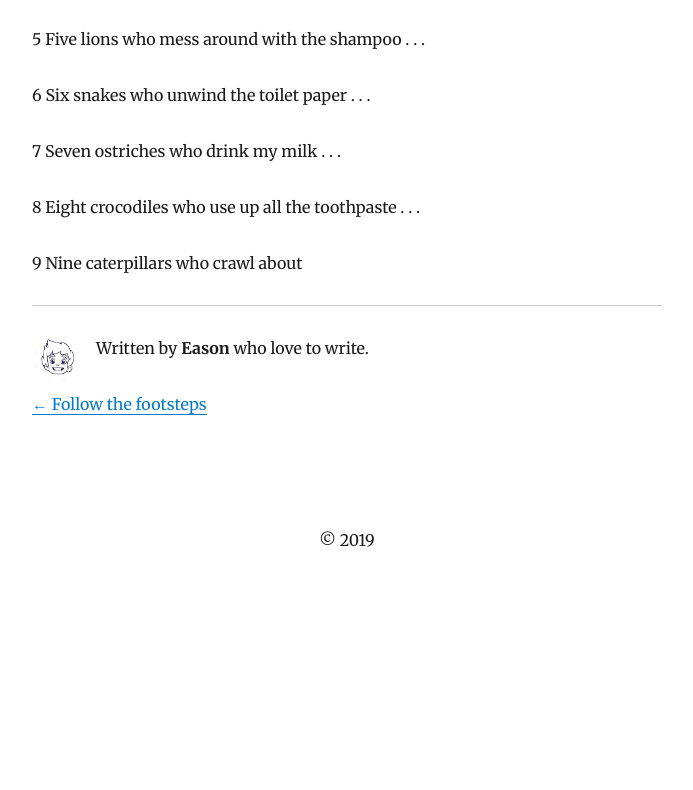
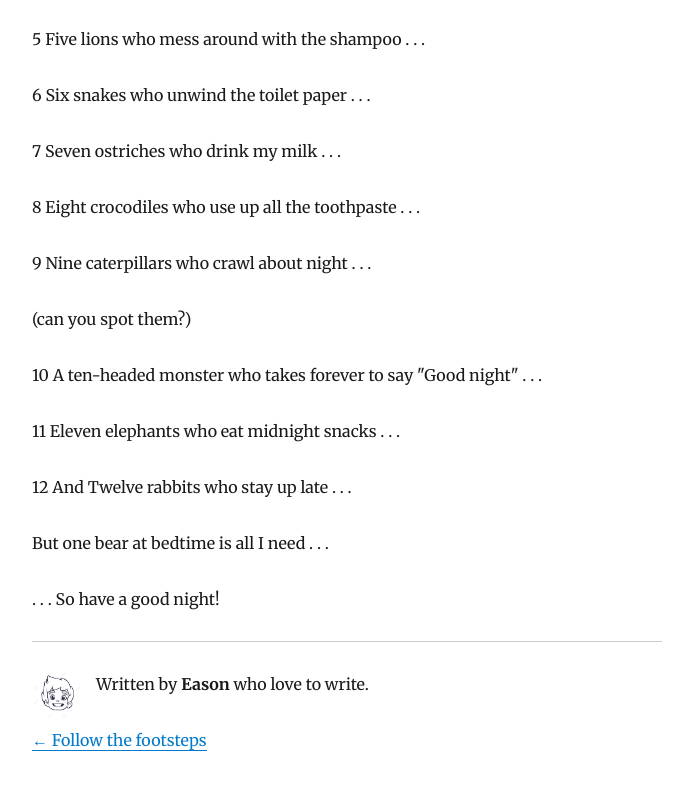
Before and after one commit to JasonWang258/kblog, a Gatsby site: page /blog/one-bear-at-bedtime/ in a window 1280 px wide. Shown: the part 422-1212 px from the top of the page, without its empty margins (293-986 px from the left). Before the commit the page ends 1000 px from the top, so only its background shows below. Built offline with nearby package versions, Linux system fonts and the light colour scheme; Gatsby itself is replaced by a stand-in of ours; some packages are replaced by stand-ins of ours.

Commit message:
Update Blog “one-bear-at-bedtime”

```diff
--- a/content/blog/one-bear-at-bedtime.md
+++ b/content/blog/one-bear-at-bedtime.md
@@ -20,4 +20,16 @@ description: A story for early beginners
 
 8  Eight crocodiles who use up all the toothpaste . . .
 
-9  Nine caterpillars who crawl about
+9  Nine caterpillars who crawl about night . . .
+
+(can you spot them?)
+
+10  A ten-headed monster who takes forever to say "Good night" . . .
+
+11 Eleven elephants who eat midnight snacks . . .
+
+12 And Twelve rabbits who stay up late . . .
+
+But one bear at bedtime is all I need . . .
+
+. . . So have a good night!
```
